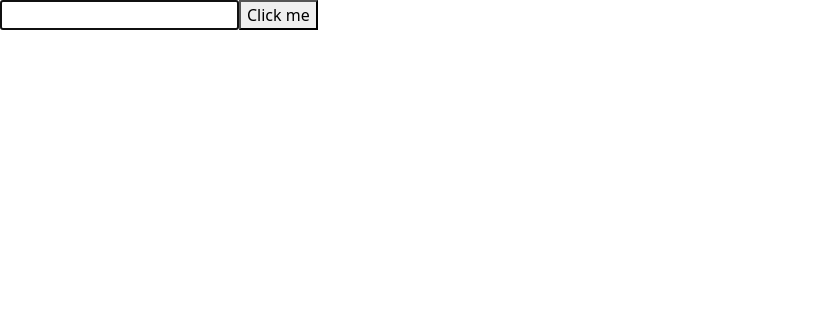
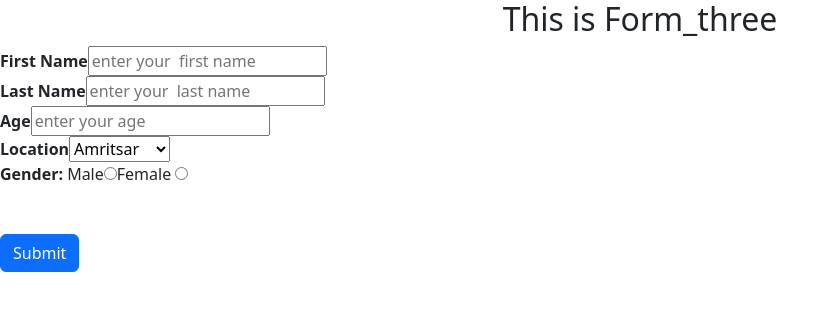
Before and after one commit to karanMalhii/useEffect-hook, a React (Vite) app: page / in a window 1280 px wide. Shown: the top 310 px of the page, without its empty margins (0-839 px from the left). Built offline with nearby package versions, Linux system fonts and the light colour scheme.

Commit message:
form task with useref hook

```diff
--- a/src/App.jsx
+++ b/src/App.jsx
@@ -14,6 +14,7 @@ import Bikramcounter from "./Components/Bikramcounter";
 import FirstExample from "./Components/useRefExamples/FirstExample";
 import Form from "./Components/Form";
 import SecondExample from "./Components/useRefExamples/SecondExample";
+import Form_three from "./Components/Form_three";
 
 function App() {
   const [count, setCount] = useState(0);
@@ -31,8 +32,9 @@ function App() {
       {/* <UseReducer /> */}
       {/* <Form/> */}
       {/* <Bikramcounter/> */}
-      <FirstExample />
+      {/* <FirstExample /> */}
       {/* <SecondExample/> */}
+      <Form_three/>
     </>
   );
 }
--- a/src/Components/Form_three.jsx
+++ b/src/Components/Form_three.jsx
@@ -1,9 +1,160 @@
 
-import React, { useState, useReducer, bootstrap } from 'react'
+import React, { useState, useReducer } from 'react'
+
+import Button from "react-bootstrap/Button";
+
+const initalFormState = {
+  fname: "",
+  lname: "",
+  age: "",
+  city: "Amritsar",
+  gender: "",
+};
+
+const reducer = (state, action) => {
+  switch(action.type){
+    case "fname":
+      return {
+        ...state,
+        fname: action.data
+      }
+    case "lname":
+      return {
+        ...state,
+        lname: action.data
+      }
+    case "age":
+      return {
+        ...state,
+        age: action.data
+      }
+    case "city":
+      return {
+        ...state,
+        city: action.data
+      }
+    case "gender":
+      return {
+        ...state,
+        gender: action.data
+      }
+    default:
+      return state
+  }
+
+}
 
 
 export default function Form_three() {
+
+  // const [fname, setfname] = useState();
+  const [form, dispatch] = useReducer(reducer, initalFormState);
+  // console.log(fname)
+
+
   return (
-    <div>Form_three</div>
-  )
+    <div>
+      <h2 align="center"> This is Form_three</h2>
+      <form
+        onSubmit={(e) => {
+          e.preventDefault();
+          console.log({
+            fname: form.fname,
+            lname: form.lname,
+            age: form.age,
+            city: form.city,
+            gender: form.gender,
+          });
+
+        }}
+      >
+        <div>
+          <b>First Name</b>
+          <input
+            type="text"
+            name="fname"
+            id="fname"
+            value={form.fname}
+            placeholder="enter your  first name"
+            onChange={(e) =>
+              dispatch({
+                type: "fname",
+                data: e.target.value,
+              })
+            }
+          />
+        </div>
+        <div>
+          <b>Last Name</b>
+          <input
+            type="text"
+            name="lname"
+            id="lname"
+            value={form.lname}
+            placeholder="enter your  last name"
+            onChange={(e) =>
+              dispatch({
+                type: "lname",
+                data: e.target.value,
+              })
+            }
+          />
+        </div>
+        <div>
+          <b>Age</b>
+          <input
+            type="number"
+            name="age"
+            id="age"
+            value={form.age}
+            placeholder="enter your age"
+            required
+            onChange={(e) => {
+              dispatch({
+                type: "age",
+                data: e.target.value,
+              });
+            }}
+          />
+        </div>
+        <div>
+          <b>Location</b>
+          <select
+            name="city"
+            id="city"
+            onChange={(e) => {
+              dispatch({ type: "city", data: e.target.value });
+            }}
+          >
+            <option value="Amritsar">Amritsar</option>
+            <option value="Lahore">Lahore</option>
+            <option value="Islamabad">Islamabad</option>
+          </select>
+        </div>
+        <div>
+          <b>Gender: </b>
+          <label className="ml-5">
+            Male
+            <input
+              type="radio"
+              name="gender"
+              value="male"
+              className="ml-5"
+              onChange={(e) => {
+                dispatch({ type: "gender", data: e.target.value });
+              }}
+            />
+          </label>
+          <label>
+            Female <input type="radio" name="gender" value="female"
+              onChange={(e) => dispatch({ type: "gender", data: e.target.value })} />
+          </label>
+        </div>
+
+        <Button variant="primary" type="submit" className="mt-5">
+          Submit
+        </Button>
+      </form>
+    </div>
+  );
 }
```
